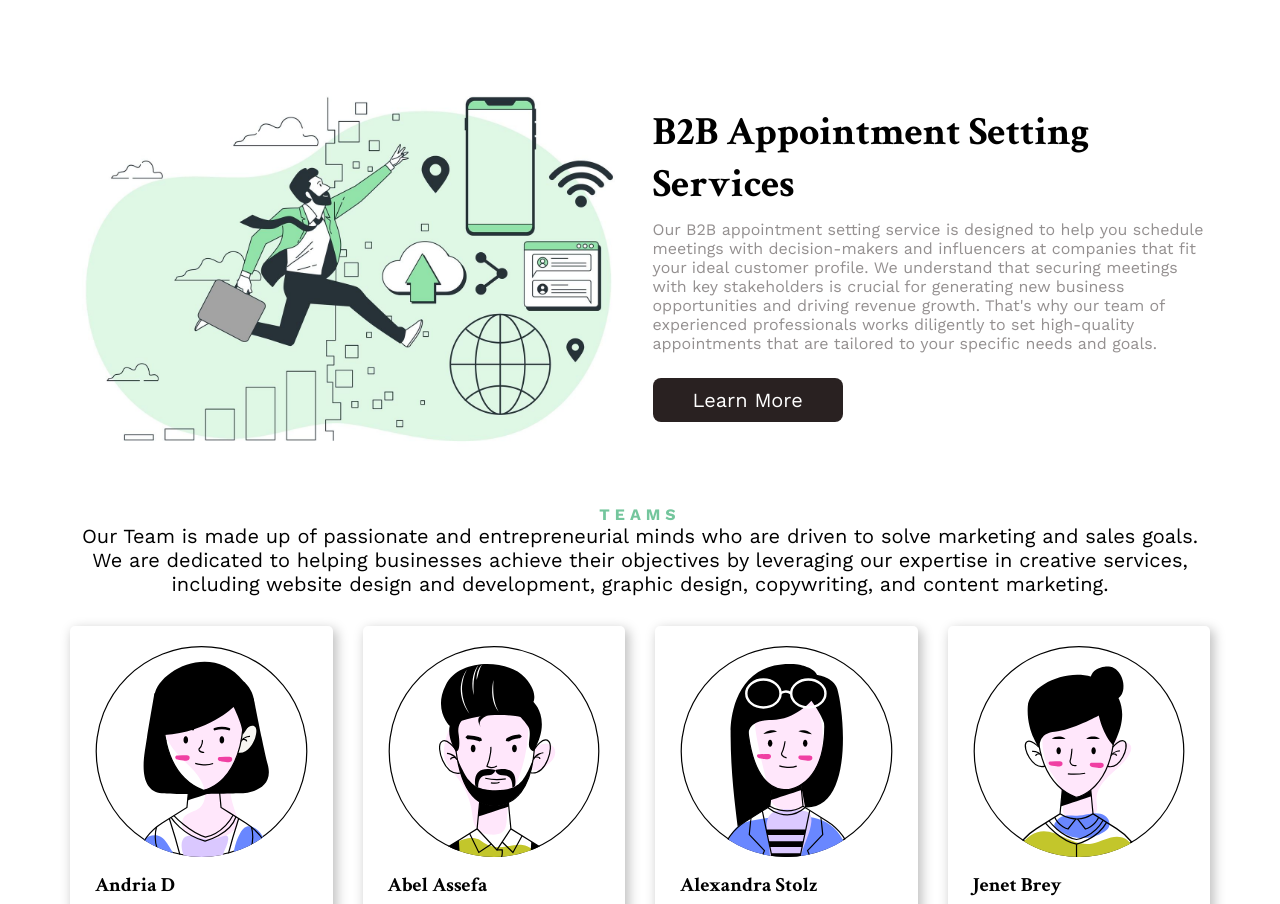
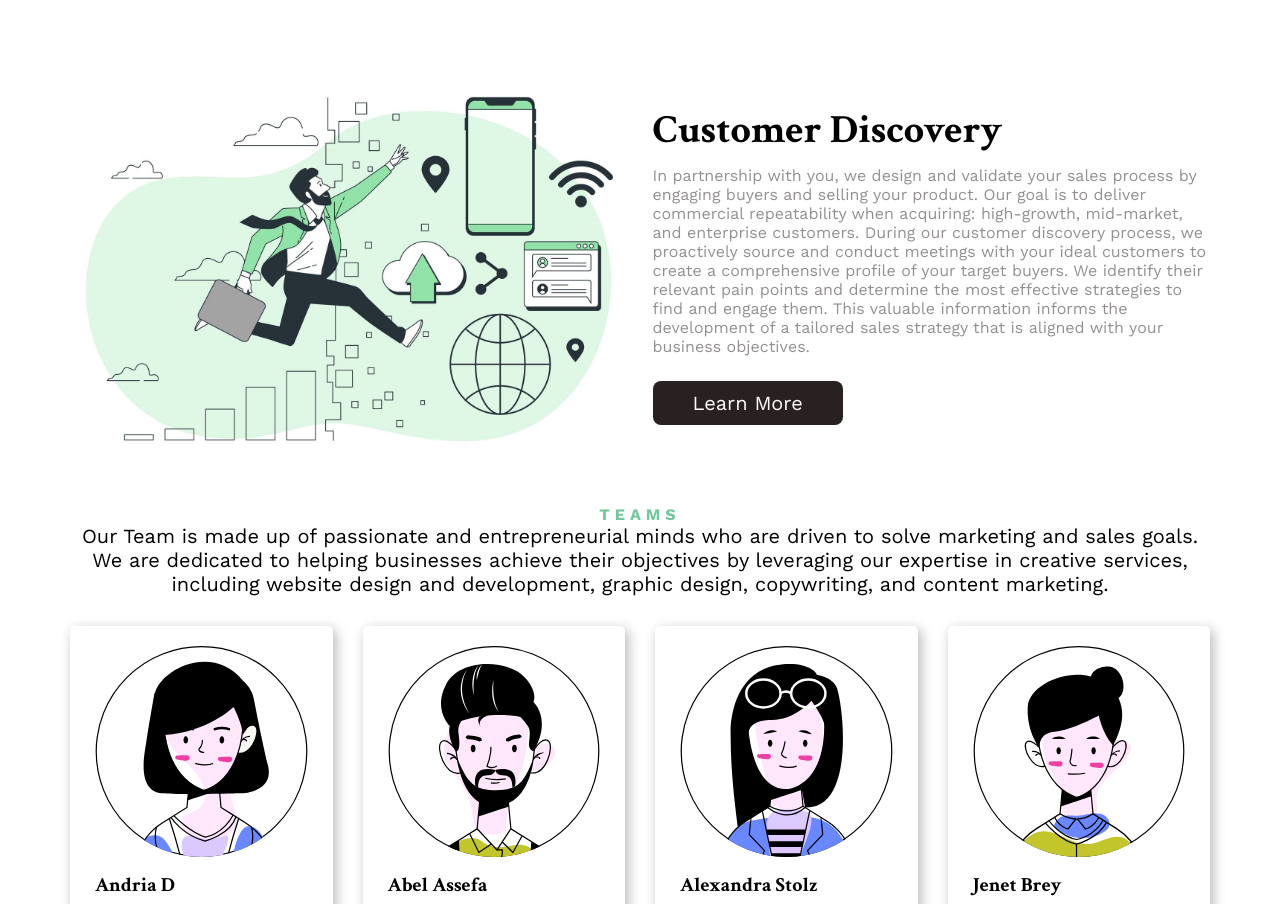
Before and after one commit to Abel7888/abel.github.io, a plain HTML site: page index.html in a window 1280 px wide. Shown: the part 2058-2962 px from the top of the page. Drawn offline with nearby package versions, Linux system fonts and the light colour scheme; files whose address does not match are found by name.

Commit message:
Update index.html

```diff
--- a/index.html
+++ b/index.html
@@ -87,12 +87,14 @@
   <section class="sectionTwo container grid">
     <img src="src/images/Portfolio/digital t.jpg" alt="" class="sectionTwo responsive-image">
     <div class="sectionTwo__right flex">
-      <div class="sectionTwo__right--title common-title">B2B Appointment Setting Services
+      <div class="sectionTwo__right--title common-title">Customer Discovery
       </div>
-      <div class="sectionTwo__right--text ">Our B2B appointment setting service is designed to help you schedule meetings
-        with decision-makers and influencers at companies that fit your ideal customer profile. We understand that securing
-        meetings with key stakeholders is crucial for generating new business opportunities and driving revenue growth.
-        That's why our team of experienced professionals works diligently to set high-quality appointments that are tailored to your specific needs and goals.
+      <div class="sectionTwo__right--text ">
+In partnership with you, we design and validate your sales process by engaging buyers and selling your product. Our goal is to deliver commercial repeatability when acquiring: high-growth, mid-market, and enterprise customers.
+During our customer discovery process, we proactively source and conduct meetings with your ideal customers to create a comprehensive profile of your target buyers. We identify their relevant pain points and determine the most effective strategies to find and engage them. This valuable information informs the development of a tailored sales strategy that is aligned with your business objectives.
+
+
+
 
       </div>
       <a href="mailto:Abelassefa19@gmail.com"><button class="sectionTwo__right--btn dark-btn">Learn More</button></a>
```
